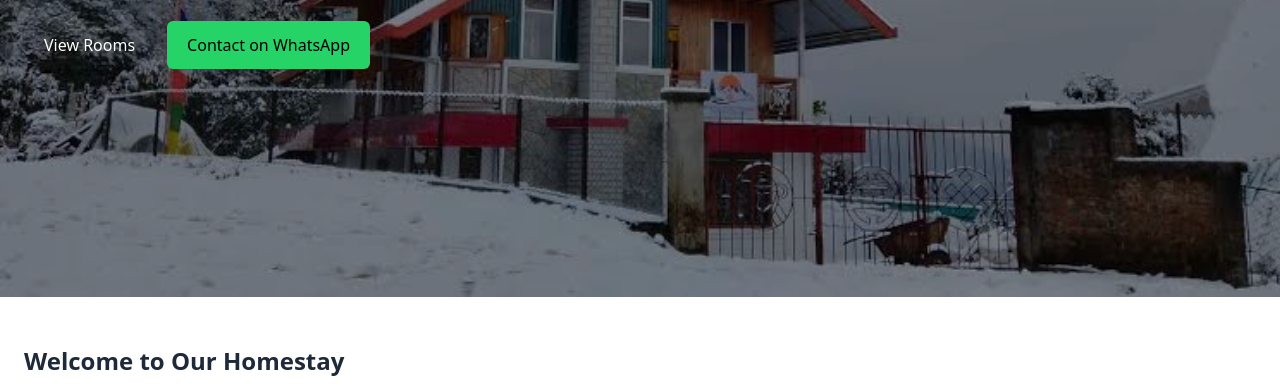
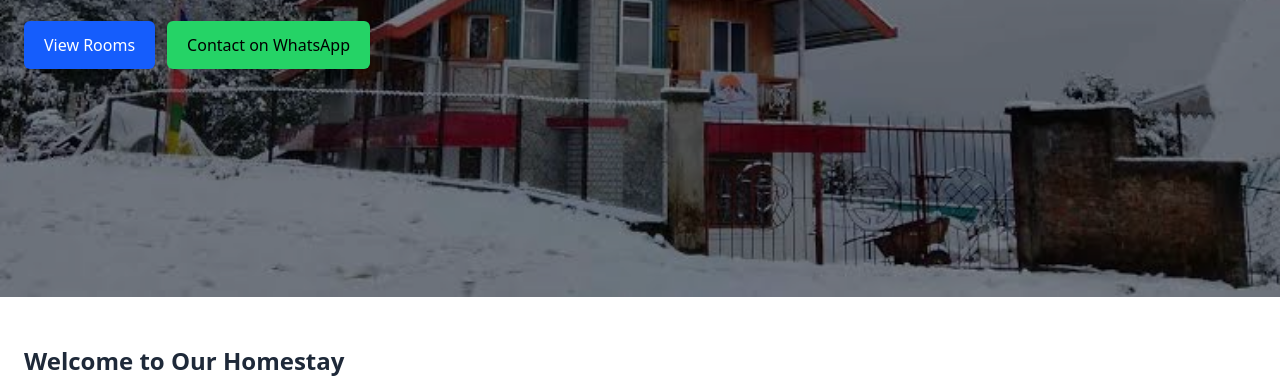
Before and after one commit to softwareNoZero/sherpa-community-homestay, a plain HTML site: page index.html in a window 1280 px wide. Shown: the part 407-797 px from the top of the page. Drawn offline with nearby package versions, Linux system fonts and the light colour scheme.

Commit message:
Update primary button styles in index.html

```diff
--- a/index.html
+++ b/index.html
@@ -15,8 +15,9 @@
     :root { --primary:#1e40af; --bg:#f8fafc; }
 
     .btn-primary {
-      @apply bg-[--primary] text-white px-5 py-3 rounded-md shadow font-medium;
-    }
+  @apply bg-blue-600 hover:bg-blue-700 transition text-white px-5 py-3 rounded-md shadow font-medium;
+}
+
     .btn-whatsapp {
       @apply bg-[#25D366] text-black px-5 py-3 rounded-md shadow font-medium;
     }
```
